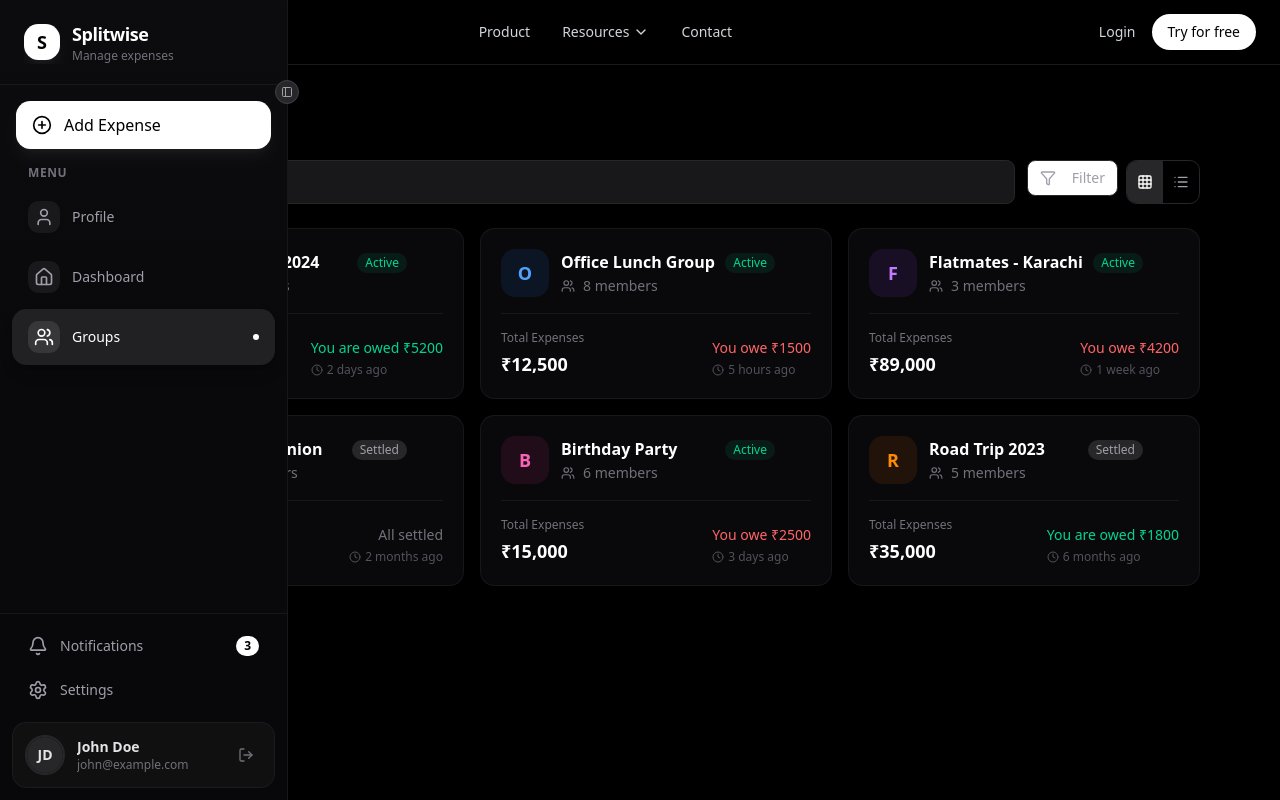
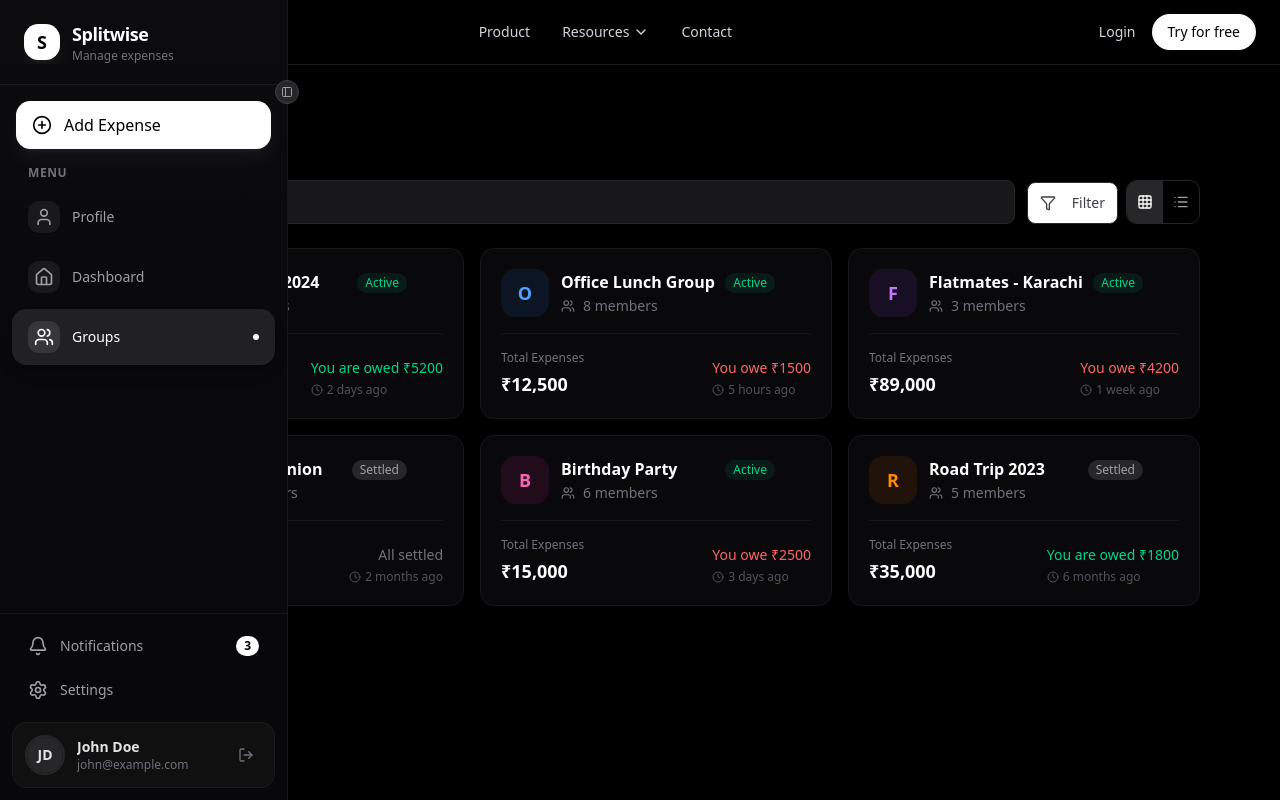
Before and after one commit to SaqibFarhanProgrammer/splitly, a Next.js app: page /allgroups in a window 1280 px wide. Built offline with nearby package versions, Linux system fonts and the light colour scheme.

Commit message:
refactor: adjust layout spacing and button styles in GroupsPage and Sidebar components

```diff
--- a/src/app/(dashboard)/allgroups/page.tsx
+++ b/src/app/(dashboard)/allgroups/page.tsx
@@ -102,7 +102,7 @@
   );
 
   return (
-    <div className="space-y-6 mt-20 w-[85vw] mr-20   mx-auto ">
+    <div className="space-y-6 mt-25 w-[85vw] mr-20   mx-auto ">
       {/* Header */}
       <div className="flex flex-col sm:flex-row sm:items-center sm:justify-between gap-4">
         <div>
@@ -128,7 +128,7 @@
         <div className="flex gap-2">
           <Button
             variant="outline"
-            className="border-zinc-800 text-zinc-400 hover:text-white hover:bg-zinc-800"
+            className="border-zinc-800 py-5 mt-0.5 text-zinc-700 hover:text-white hover:bg-zinc-800"
           >
             <Filter className="w-4 h-4 mr-2" />
             Filter
--- a/src/components/Sidebar.tsx
+++ b/src/components/Sidebar.tsx
@@ -42,7 +42,6 @@
 
   return (
     <div className="z-20">
-      {/* Mobile Menu Button */}
       <button
         onClick={() => setIsOpen(true)}
         className="lg:hidden fixed top-4 left-4 z-50 p-2.5 rounded-xl bg-zinc-900/80 backdrop-blur-md border border-zinc-800 text-zinc-300 hover:text-white hover:bg-zinc-800 transition-all"
@@ -50,16 +49,13 @@
         <Menu className="w-5 h-5" />
       </button>
 
-      {/* Sidebar */}
       <aside
         className={`fixed inset-y-0 left-0 bg-zinc-950 border-r border-zinc-800/50 z-40 transform transition-all duration-300 ease-in-out ${
           isOpen ? "translate-x-0" : "-translate-x-full lg:translate-x-0"
-        } ${isCollapsed ? "w-20" : "w-72"}`}
+        } ${isCollapsed ? "w-20 " : "w-72"}`}
       >
-        {/* Gradient Overlay */}
         <div className="absolute inset-0 bg-gradient-to-b from-zinc-900/20 via-transparent to-transparent pointer-events-none" />
 
-        {/* Header */}
         <div
           className={`relative flex items-center justify-between px-4 py-5 border-b border-zinc-800/50 ${isCollapsed ? "px-3" : "px-6"}`}
         >
@@ -91,9 +87,10 @@
           </button>
         </div>
 
-        {/* Collapse Toggle (Desktop only) */}
         <button
-          onClick={() => setIsCollapsed(!isCollapsed)}
+          onClick={() => {
+            setIsCollapsed(!isCollapsed);
+          }}
           className="hidden lg:flex absolute -right-3 top-20 w-6 h-6 rounded-full bg-zinc-800 border border-zinc-700 items-center justify-center text-zinc-400 hover:text-white hover:bg-zinc-700 transition-colors z-50"
         >
           <PanelLeft
@@ -101,7 +98,6 @@
           />
         </button>
 
-        {/* Quick Action */}
         <div className={`relative py-4 ${isCollapsed ? "px-2" : "px-4"}`}>
           <button
             className={`w-full group flex items-center justify-center rounded-xl bg-white text-black font-medium shadow-lg shadow-white/5 hover:shadow-white/10 hover:scale-[1.02] transition-all duration-200 ${isCollapsed ? "p-3" : "px-4 py-3 gap-3"}`}
@@ -116,7 +112,6 @@
           </button>
         </div>
 
-        {/* Main Navigation */}
         <nav className={`relative space-y-1 ${isCollapsed ? "px-2" : "px-3"}`}>
           {!isCollapsed && (
             <p className="px-4 text-xs font-semibold text-zinc-500 uppercase tracking-wider mb-2">
@@ -164,7 +159,6 @@
           })}
         </nav>
 
-        {/* Bottom Section */}
         <div
           className={`absolute bottom-0 left-0 right-0 p-3 border-t border-zinc-800/50 bg-zinc-950/50 backdrop-blur-xl ${isCollapsed ? "px-2" : ""}`}
         >
@@ -203,7 +197,6 @@
             })}
           </nav>
 
-          {/* User Profile */}
           <div
             className={`flex items-center rounded-xl bg-zinc-900/50 border border-zinc-800/50 ${isCollapsed ? "justify-center p-2" : "gap-3 px-3 py-3"}`}
           >
@@ -233,7 +226,6 @@
         </div>
       </aside>
 
-      {/* Overlay */}
       {isOpen && (
         <div
           className="lg:hidden fixed inset-0 bg-black/60 backdrop-blur-sm z-30"
```
